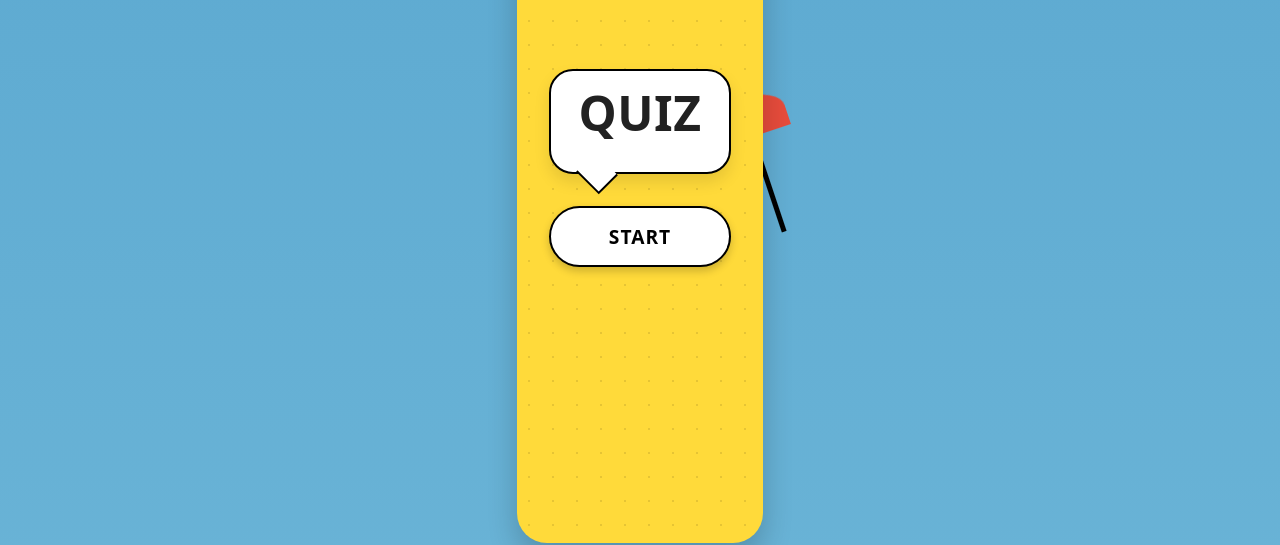
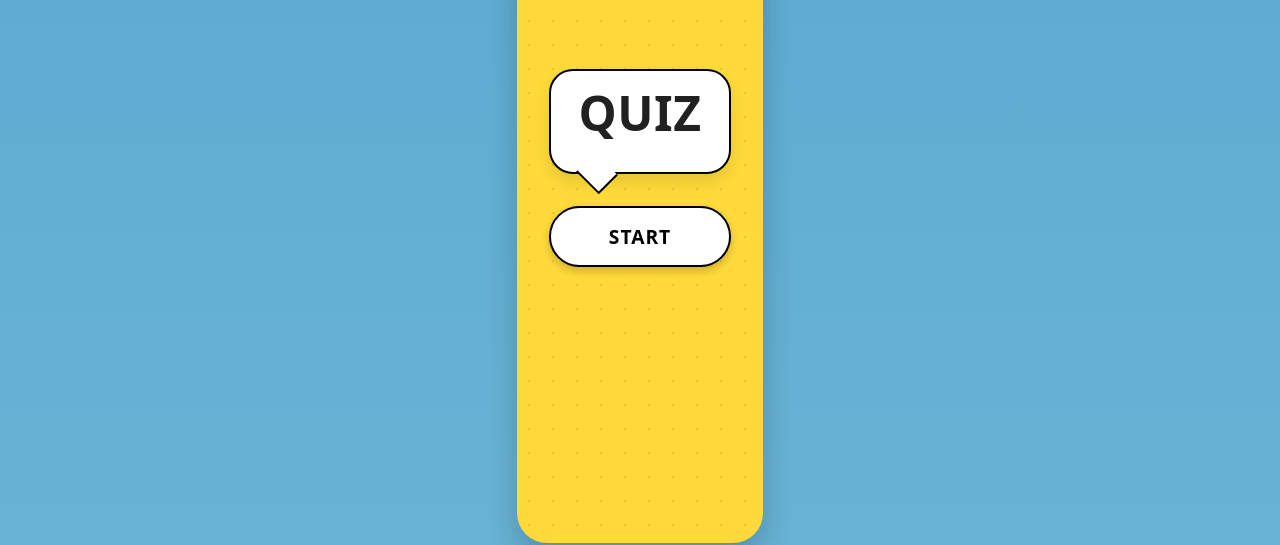
Before and after one commit to ps0m/quiz, a React (Vite) app: page / in a window 1280 px wide. Shown: the part 255-800 px from the top of the page. Built offline with nearby package versions, Linux system fonts and the light colour scheme.

Commit message:
remove characters

```diff
--- a/src/App.css
+++ b/src/App.css
@@ -52,227 +52,9 @@
   background-size: 24px 24px;
 }
 
-/* Персонажи */
-.characters {
-  position: absolute;
-  width: 100%;
-  height: 100%;
-  top: 0;
-  left: 0;
-  pointer-events: none;
-  z-index: 1;
-}
-
-/* Мэри Поппинс */
-.mary-poppins {
-  position: absolute;
-  bottom: 10%;
-  left: 10%;
-  width: 120px;
-  height: 240px;
-  animation: float-mary 6s ease-in-out infinite;
-}
-
-.mary-head {
-  position: absolute;
-  top: 0;
-  left: 50%;
-  transform: translateX(-50%);
-  width: 50px;
-  height: 60px;
-  background-color: #fff0e6;
-  border-radius: 50% 50% 45% 45%;
-  z-index: 2;
-}
-
-.mary-hat {
-  position: absolute;
-  top: -20px;
-  left: 50%;
-  transform: translateX(-50%);
-  width: 70px;
-  height: 20px;
-  background-color: #333;
-  border-radius: 50%;
-  z-index: 1;
-}
-
-.mary-hat::after {
-  content: '';
-  position: absolute;
-  top: -15px;
-  left: 50%;
-  transform: translateX(-50%);
-  width: 30px;
-  height: 20px;
-  background-color: #333;
-  border-radius: 50% 50% 0 0;
-}
-
-.mary-body {
-  position: absolute;
-  top: 50px;
-  left: 50%;
-  transform: translateX(-50%);
-  width: 50px;
-  height: 80px;
-  background-color: #2c3e50;
-  border-radius: 15px 15px 0 0;
-}
-
-.mary-skirt {
-  position: absolute;
-  top: 130px;
-  left: 50%;
-  transform: translateX(-50%);
-  width: 80px;
-  height: 70px;
-  background-color: #2c3e50;
-  border-radius: 0 0 50% 50%;
-}
-
-.mary-umbrella {
-  position: absolute;
-  top: 40px;
-  right: -30px;
-  width: 5px;
-  height: 100px;
-  background-color: #000;
-  transform: rotate(-20deg);
-}
-
-.mary-umbrella::after {
-  content: '';
-  position: absolute;
-  top: -40px;
-  left: 50%;
-  transform: translateX(-50%);
-  width: 80px;
-  height: 40px;
-  background-color: #e74c3c;
-  border-radius: 50% 50% 0 0;
-}
-
-/* Маленький принц */
-.little-prince {
-  position: absolute;
-  bottom: 15%;
-  right: 10%;
-  width: 120px;
-  height: 200px;
-  animation: float-prince 5s ease-in-out infinite;
-  animation-delay: 1s;
-}
-
-.prince-head {
-  position: absolute;
-  top: 0;
-  left: 50%;
-  transform: translateX(-50%);
-  width: 45px;
-  height: 55px;
-  background-color: #fff0e6;
-  border-radius: 50% 50% 45% 45%;
-  z-index: 2;
-}
-
-.prince-hair {
-  position: absolute;
-  top: -5px;
-  left: 50%;
-  transform: translateX(-50%);
-  width: 50px;
-  height: 20px;
-  background-color: #f1c40f;
-  border-radius: 50% 50% 0 0;
-  z-index: 1;
-}
-
-.prince-body {
-  position: absolute;
-  top: 45px;
-  left: 50%;
-  transform: translateX(-50%);
-  width: 40px;
-  height: 60px;
-  background-color: #3498db;
-  border-radius: 10px 10px 0 0;
-}
-
-.prince-cape {
-  position: absolute;
-  top: 45px;
-  left: 50%;
-  transform: translateX(-50%);
-  width: 70px;
-  height: 90px;
-  background-color: #f39c12;
-  border-radius: 50% 50% 10% 10%;
-  z-index: 0;
-}
-
-.prince-legs {
-  position: absolute;
-  top: 105px;
-  left: 50%;
-  transform: translateX(-50%);
-  width: 40px;
-  height: 60px;
-  background-color: #2c3e50;
-  border-radius: 0 0 10px 10px;
-}
-
-.prince-planet {
-  position: absolute;
-  bottom: -20px;
-  left: 50%;
-  transform: translateX(-50%);
-  width: 80px;
-  height: 30px;
-  background-color: #7f8c8d;
-  border-radius: 50%;
-  z-index: -1;
-}
-
-@keyframes float-mary {
-  0% {
-    transform: translateY(0) rotate(0deg);
-  }
-  50% {
-    transform: translateY(-20px) rotate(2deg);
-  }
-  100% {
-    transform: translateY(0) rotate(0deg);
-  }
-}
-
-@keyframes float-prince {
-  0% {
-    transform: translateY(0) rotate(0deg);
-  }
-  50% {
-    transform: translateY(-15px) rotate(-2deg);
-  }
-  100% {
-    transform: translateY(0) rotate(0deg);
-  }
-}
-
 @media (min-width: 768px) {
   .app {
     padding: 2rem;
-  }
-
-  .mary-poppins {
-    width: 160px;
-    height: 320px;
-    left: 15%;
-  }
-
-  .little-prince {
-    width: 160px;
-    height: 260px;
-    right: 15%;
   }
 }
 
@@ -285,16 +67,4 @@
     max-width: 450px;
     min-height: 750px;
   }
-
-  .mary-poppins {
-    width: 200px;
-    height: 400px;
-    left: 20%;
-  }
-
-  .little-prince {
-    width: 200px;
-    height: 320px;
-    right: 20%;
-  }
 }
--- a/src/App.tsx
+++ b/src/App.tsx
@@ -1,27 +1,10 @@
-import { useState } from 'react';
+import React from 'react';
 import './App.css';
 import Quiz from './components/Quiz';
 
 function App() {
   return (
-    <div className="app">
-      <div className="characters">
-        <div className="mary-poppins">
-          <div className="mary-head"></div>
-          <div className="mary-hat"></div>
-          <div className="mary-body"></div>
-          <div className="mary-skirt"></div>
-          <div className="mary-umbrella"></div>
-        </div>
-        <div className="little-prince">
-          <div className="prince-head"></div>
-          <div className="prince-hair"></div>
-          <div className="prince-body"></div>
-          <div className="prince-cape"></div>
-          <div className="prince-legs"></div>
-          <div className="prince-planet"></div>
-        </div>
-      </div>
+      <div className="app">
       <div className="phone-frame">
         <div className="dots-pattern"></div>
         <Quiz />
```
